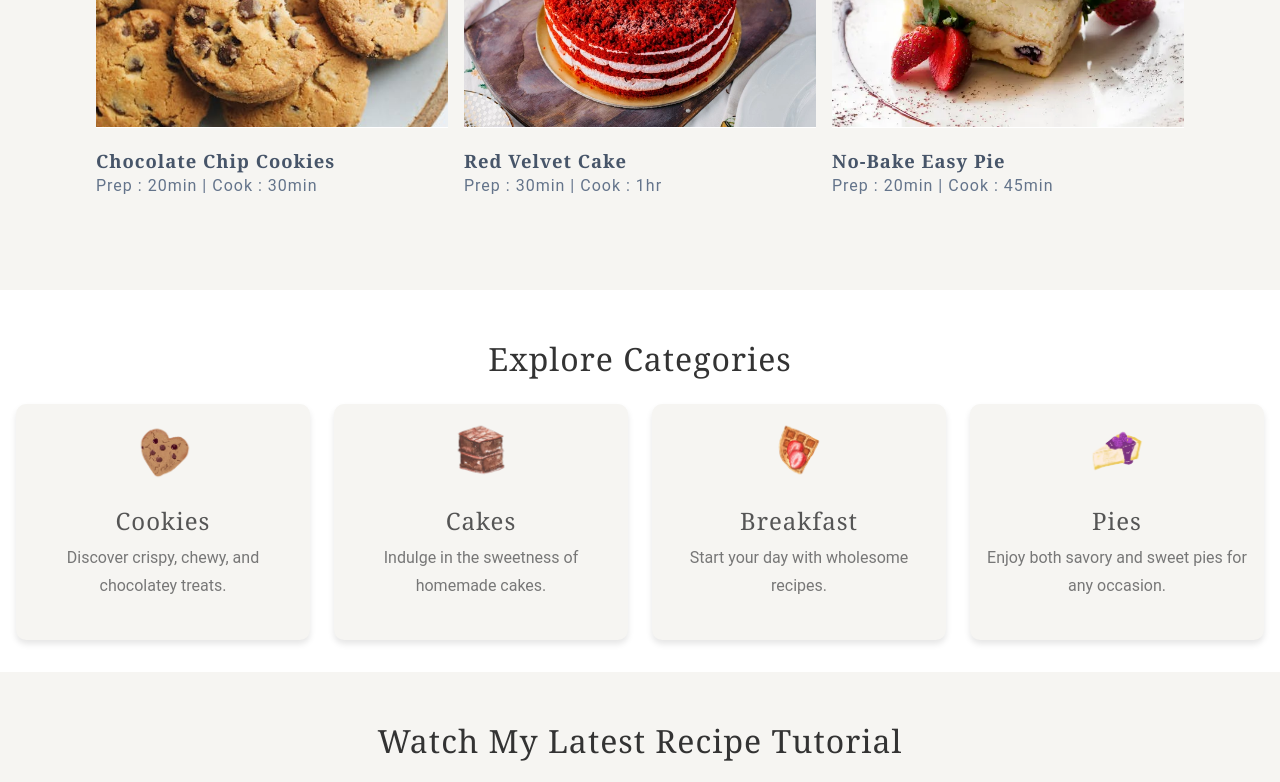
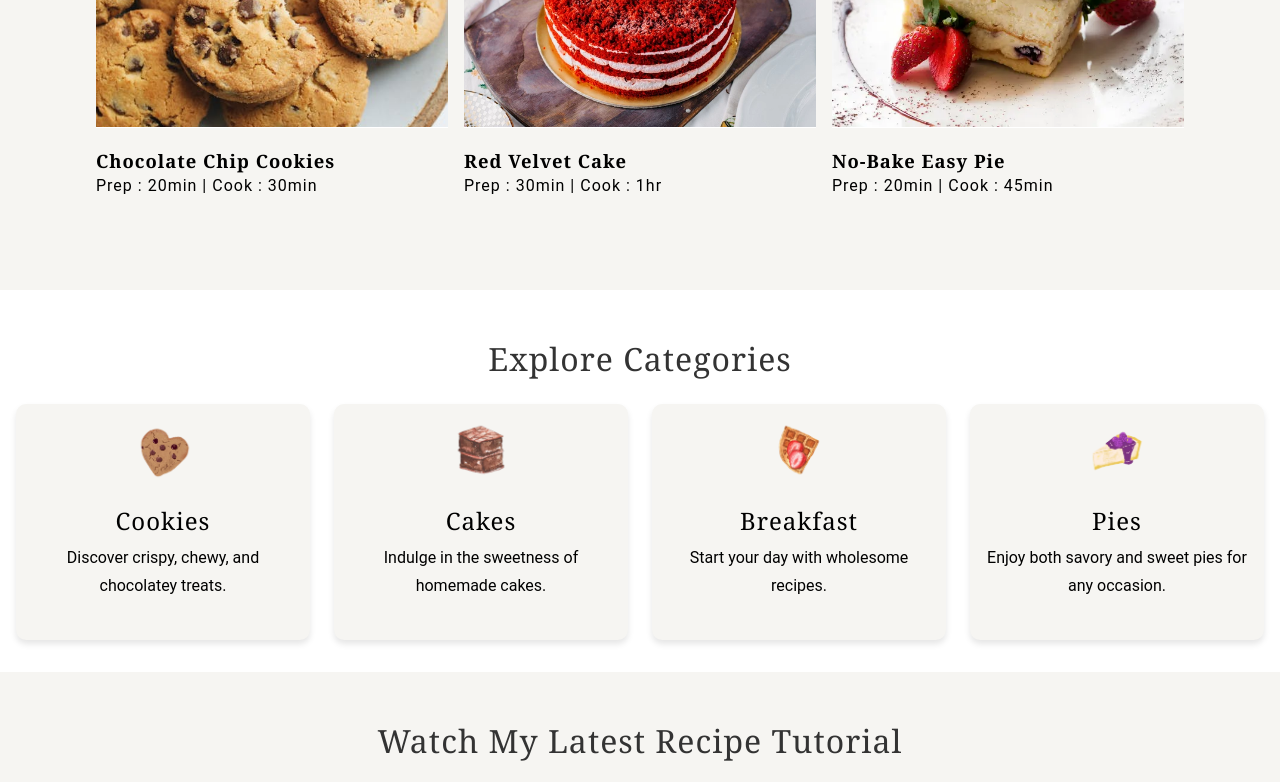
Before and after one commit to maab-osman/Baking-Blog-Website, a plain HTML site: page index.html in a window 1280 px wide. Shown: the part 716-1498 px from the top of the page. Drawn offline with Linux system fonts and the light colour scheme; a web font is replaced by a local one.

Commit message:
Update style.css

```diff
--- a/css/style.css
+++ b/css/style.css
@@ -589,15 +589,15 @@ Recipes
   margin-bottom: 0;
   margin-top: 1.5rem;
   line-height: 1;
-  font-weight: 700;
-  color: var(--grey-600);
+  font-weight: 600;
+  color: var(--text-color);
 }
 
 .recipe p {
   margin-bottom: 2rem;
   font-family: var(--bodyFont);
   line-height: 1;
-  color: var(--grey-500);
+  color: var(--text-color);
   margin-top: 0.5rem;
   letter-spacing: var(--letterSpacing);
 }
@@ -629,6 +629,7 @@ Recipes
   }
 }
 
+/* Recipes Page Cards */
 .recipe-card {
   border-radius: 10px;
   overflow: hidden;
@@ -674,17 +675,19 @@ Recipes
   .recipe-card.expanded .recipe-details {
     display: block;
   }
-
+  /* Small Screens */
   @media screen and (min-width: 576px) {
     .recipe-img {
       height: 15rem;
     }
   }
+  /* Medium Screens */
   @media screen and (min-width: 768px) {
     .recipes-grid {
       grid-template-columns: repeat(2, 1fr);
     }
   }
+ /* Large Screens */
   @media screen and (min-width: 992px) {
     .recipes-grid {
       grid-template-columns: repeat(3, 1fr);
@@ -978,13 +981,13 @@ Categories Section
 .category h3 {
   font-size: 1.5rem;
   margin-bottom: 0.5rem;
-  color: #555;
+  color: var(--text-color);
 }
 
 .category p {
   font-size: 1rem;
   font-family: var(--bodyFont);
-  color: #777;
+  color: var(--text-color);
 }
 /*
 ===============
```
